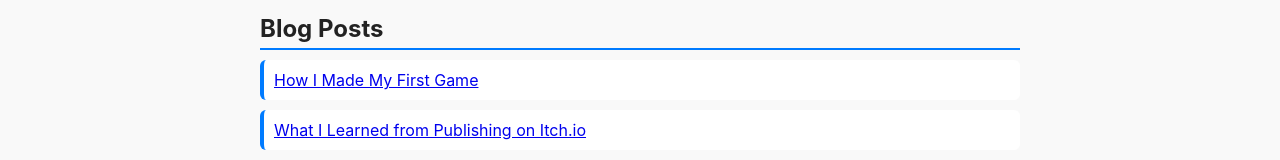
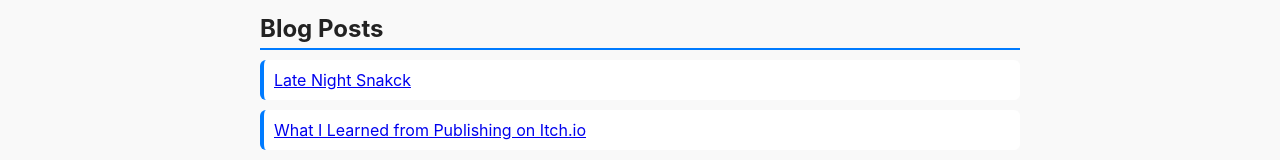
Before and after one commit to Fuzzonaut/fuzzo_website, a plain HTML site: page blog.html in a window 1280 px wide. Shown: the part 120-280 px from the top of the page. Drawn offline with Linux system fonts and the light colour scheme.

Commit message:
Update blog.html

```diff
--- a/blog.html
+++ b/blog.html
@@ -23,7 +23,7 @@
     <section class="resume">
       <h2>Blog Posts</h2>
       <ul>
-        <li><a href="posts/first-post.html">How I Made My First Game</a></li>
+        <li><a href="posts/first-post.html">Late Night Snakck</a></li>
         <li><a href="posts/second-post.html">What I Learned from Publishing on Itch.io</a></li>
       </ul>
     </section>
```
